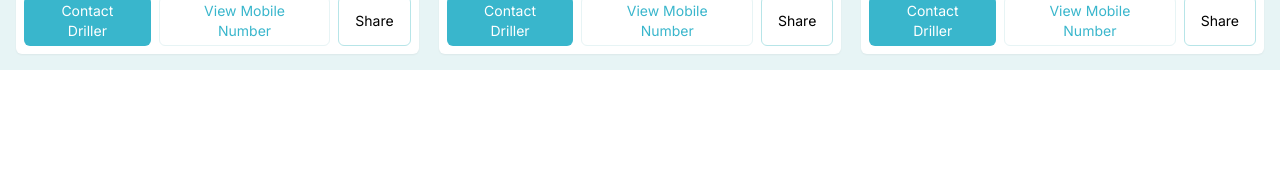
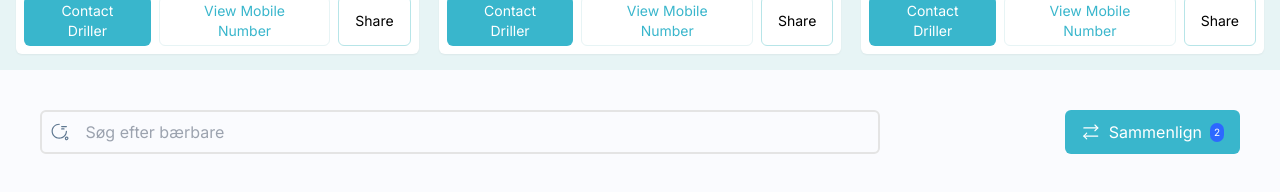
Before and after one commit to hatekisam/hydronet, an Angular app: page /validate-drill/search in a window 1280 px wide. Shown: the part 598-790 px from the top of the page. Built offline with nearby package versions, Linux system fonts and the light colour scheme.

Commit message:
fix on validate drill search results

```diff
--- a/src/app/pages/validate-drill-search-results/validate-drill-search-results.component.ts
+++ b/src/app/pages/validate-drill-search-results/validate-drill-search-results.component.ts
@@ -80,9 +80,22 @@ import { PrefferedSponsoredChoiceComponent } from '../../components/preffered-sp
           <div class="grid grid-cols-3 gap-5">
             <app-preffered-sponsored-choice
               *ngFor="let choi of prefferedSponsoredChoice"
-              [oneChoice] = "choi"
+              [oneChoice]="choi"
             />
           </div>
+        </div>
+      </div>
+      <div class="bg-[#FAFBFE] p-10">
+        <div class="flex justify-between ">
+          <div class="flex items-center border-2 border-[#E4E4E4] rounded-md px-2 w-[70%]">
+            <img src="../../../assets/search2.svg" alt="" class=" w-5 h-5 " />
+            <input type="text" placeholder="Søg efter bærbare" class="w-full px-4  py-2 outline-none bg-inherit" />
+          </div>
+          <button class="flex items-center gap-2  rounded-md bg-[#39B6CC] text-white px-4 py-1">
+            <img src="../../../assets/swap.svg" alt="" class="w-5 h-5" />
+            <p>Sammenlign</p>
+            <p class="bg-[#2D68FF] px-1 p-0.5 text-[10px] rounded-full">2</p>
+          </button>
         </div>
       </div>
     </div>
```
Also changed, not shown: src/assets/search2.svg (added), src/assets/swap.svg (added).
